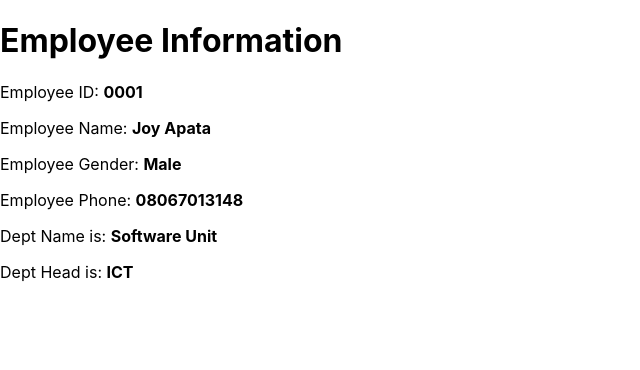
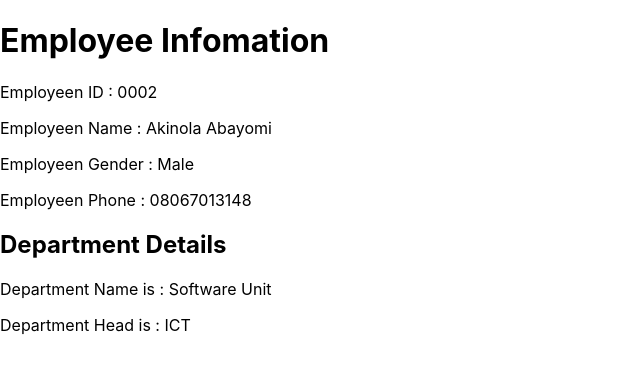
Before and after one commit to apostleyemi/Myreact, a React (Create React App) app: page / in a window 1280 px wide. Shown: the top 370 px of the page, without its empty margins (0-640 px from the left). Built offline with nearby package versions, Linux system fonts and the light colour scheme.

Commit message:
function components

```diff
--- a/src/index.js
+++ b/src/index.js
@@ -3,7 +3,50 @@ import ReactDOM from 'react-dom';
 import './index.css';
 
 
+/*  class tutorial */
+class Employee extends React.Component{
 
+  render()
+  {
+      return <div>
+        <h1>Employee Infomation</h1>
+        <p>Employeen ID : {this.props.Id}</p>
+        <p>Employeen Name : {this.props.Name}</p>
+        <p>Employeen Gender : {this.props.Gender}</p>
+        <p>Employeen Phone : {this.props.Phone}</p>
+
+<Department deptName={this.props.deptName} deptHead={this.props.deptHead}></Department>
+      </div>
+  }
+}
+
+
+class Department extends React.Component{
+render(){
+
+  return <div>
+    <h2> Department Details</h2>
+    <p>
+      <label> Department Name is : {this.props.deptName}</label>
+    </p>
+    <p>
+      <label> Department Head is : {this.props.deptHead}</label>
+    </p>
+  </div>
+
+}
+
+
+}
+
+
+  const element=<Employee Id="0002" Name="Akinola Abayomi" Gender="Male" Phone="08067013148" deptName="Software Unit" deptHead="ICT"></Employee>
+
+
+ReactDOM.render(element,document.getElementById("root"));
+
+
+/*
 var  DisplayEmployeeInfo=(employee)=>
 { return <div>
   <h1>Employee Information</h1>
@@ -38,3 +81,4 @@ const element=<DisplayEmployeeInfo Id="0001" Name="Joy Apata" gender="Male" Phon
  headName="ICT"></DisplayEmployeeInfo>
 
 ReactDOM.render(element,document.getElementById("root"));
+ */
```
